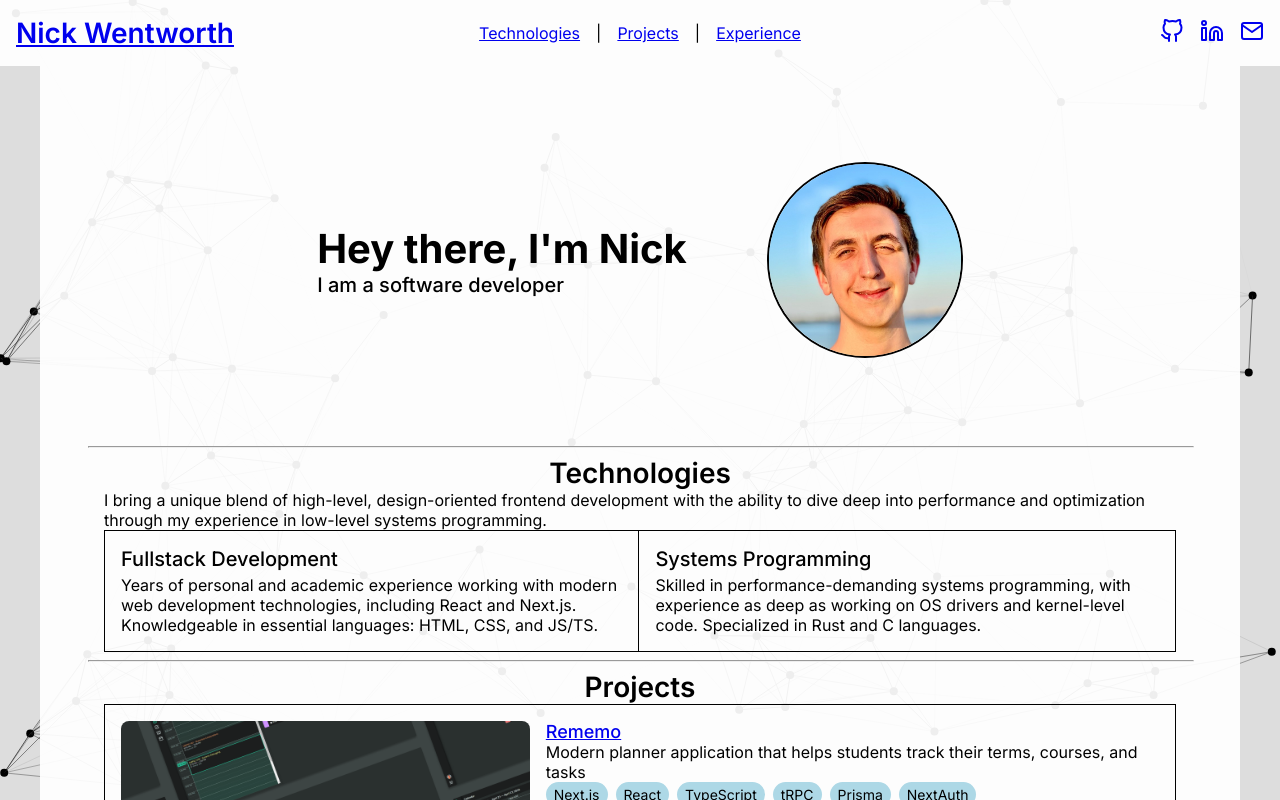
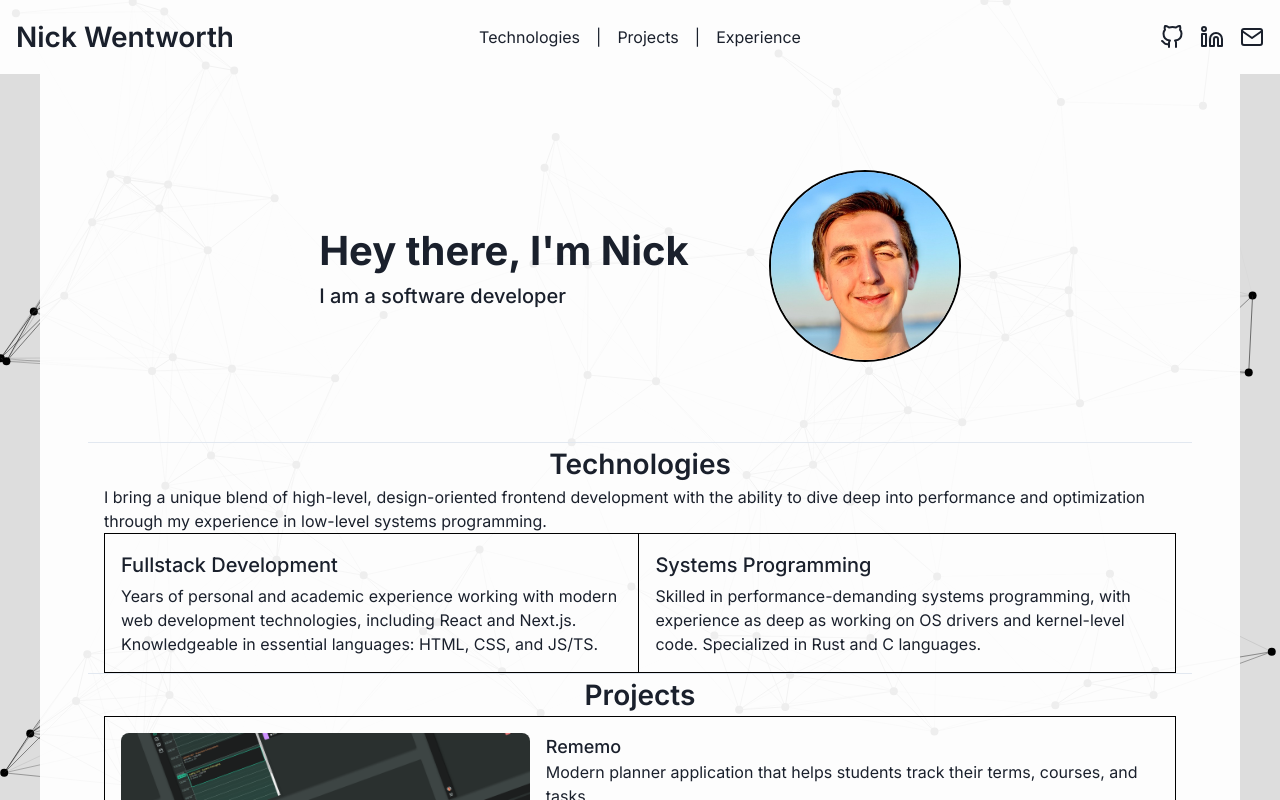
Before and after one commit to NickWentworth/portfolio, a React (Vite) app: page / in a window 1280 px wide. Built offline with nearby package versions, Linux system fonts and the light colour scheme.

Commit message:
added and setup chakra ui

```diff
--- a/package.json
+++ b/package.json
@@ -9,6 +9,10 @@
     "preview": "vite preview"
   },
   "dependencies": {
+    "@chakra-ui/react": "^2.8.2",
+    "@emotion/react": "^11.11.4",
+    "@emotion/styled": "^11.11.5",
+    "framer-motion": "^11.1.7",
     "react": "^18.2.0",
     "react-dom": "^18.2.0"
   },
--- a/src/main.tsx
+++ b/src/main.tsx
@@ -1,10 +1,13 @@
 import React from 'react';
 import ReactDOM from 'react-dom/client';
+import { ChakraProvider } from '@chakra-ui/react';
 import App from './App.tsx';
 import './global.css';
 
 ReactDOM.createRoot(document.getElementById('root')!).render(
     <React.StrictMode>
-        <App />
+        <ChakraProvider>
+            <App />
+        </ChakraProvider>
     </React.StrictMode>
 );
```
Also changed, not shown: 1 other file (tests, documents, lock files or other folders).
